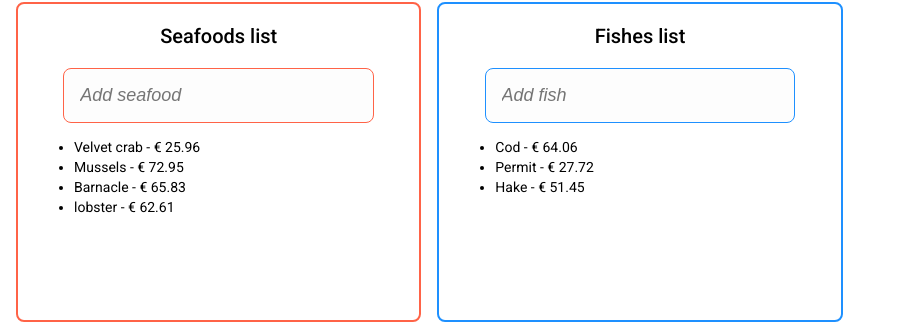
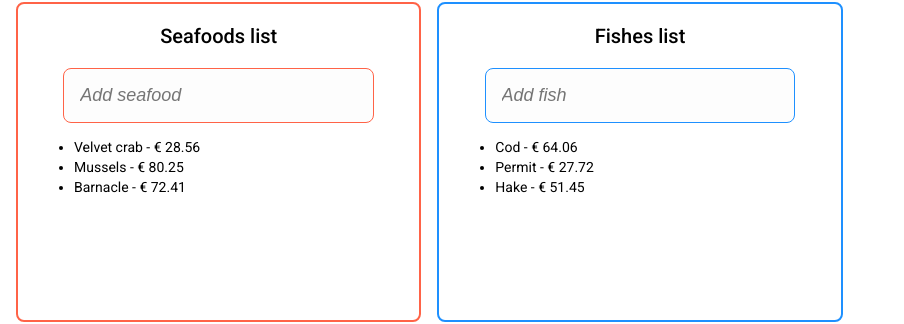
Before and after one commit to gbtec-ext-alexandreinsua/changeDetection, an Angular app: page / in a window 1280 px wide. Shown: the part 82-406 px from the top of the page, without its empty margins (0-904 px from the left). Built offline with nearby package versions, Linux system fonts and the light colour scheme.

Commit message:
feat: raise the issue

```diff
--- a/src/app/components/detectchanges/dc-fishes-child/dc-fishes-child.component.ts
+++ b/src/app/components/detectchanges/dc-fishes-child/dc-fishes-child.component.ts
@@ -1,15 +1,9 @@
-import {
-  ChangeDetectionStrategy,
-  Component,
-  Input,
-  OnInit,
-} from '@angular/core';
+import { Component, Input, OnInit } from '@angular/core';
 
 @Component({
   selector: 'app-dc-fishes-child',
   templateUrl: './dc-fishes-child.component.html',
   styleUrls: ['./dc-fishes-child.component.scss'],
-  changeDetection: ChangeDetectionStrategy.OnPush,
 })
 export class DcFishesChildComponent implements OnInit {
   @Input() data: { name: string; price: number }[] = [];
--- a/src/app/components/detectchanges/dc-seafoods-child/dc-seafoods-child.component.html
+++ b/src/app/components/detectchanges/dc-seafoods-child/dc-seafoods-child.component.html
@@ -1,3 +1,5 @@
 <ul>
-  <li *ngFor="let item of data">{{ item.name }} - € {{ item.price }}</li>
+  <li *ngFor="let item of data">
+    {{ item.name }} - € {{ retailPrice(item.price) }}
+  </li>
 </ul>
--- a/src/app/components/detectchanges/dc-seafoods-child/dc-seafoods-child.component.ts
+++ b/src/app/components/detectchanges/dc-seafoods-child/dc-seafoods-child.component.ts
@@ -1,15 +1,9 @@
-import {
-  ChangeDetectionStrategy,
-  Component,
-  Input,
-  OnInit,
-} from '@angular/core';
+import { Component, Input, OnInit } from '@angular/core';
 
 @Component({
   selector: 'app-dc-seafoods-child',
   templateUrl: './dc-seafoods-child.component.html',
   styleUrls: ['./dc-seafoods-child.component.scss'],
-  changeDetection: ChangeDetectionStrategy.OnPush,
 })
 export class DcSeafoodsChildComponent implements OnInit {
   @Input() data: { name: string; price: number }[] = [];
--- a/src/app/components/detectchanges/dc-seafoods/dc-seafoods.component.ts
+++ b/src/app/components/detectchanges/dc-seafoods/dc-seafoods.component.ts
@@ -13,11 +13,7 @@ export class DcSeafoodsComponent implements OnInit {
   ];
   constructor() {}
 
-  ngOnInit(): void {
-    const addNewElement = setTimeout(() => {
-      this.addElement('lobster');
-    }, 3000);
-  }
+  ngOnInit(): void {}
 
   addElement(name: string) {
     const newSeafood = { name, price: this.getPrice() };
```
